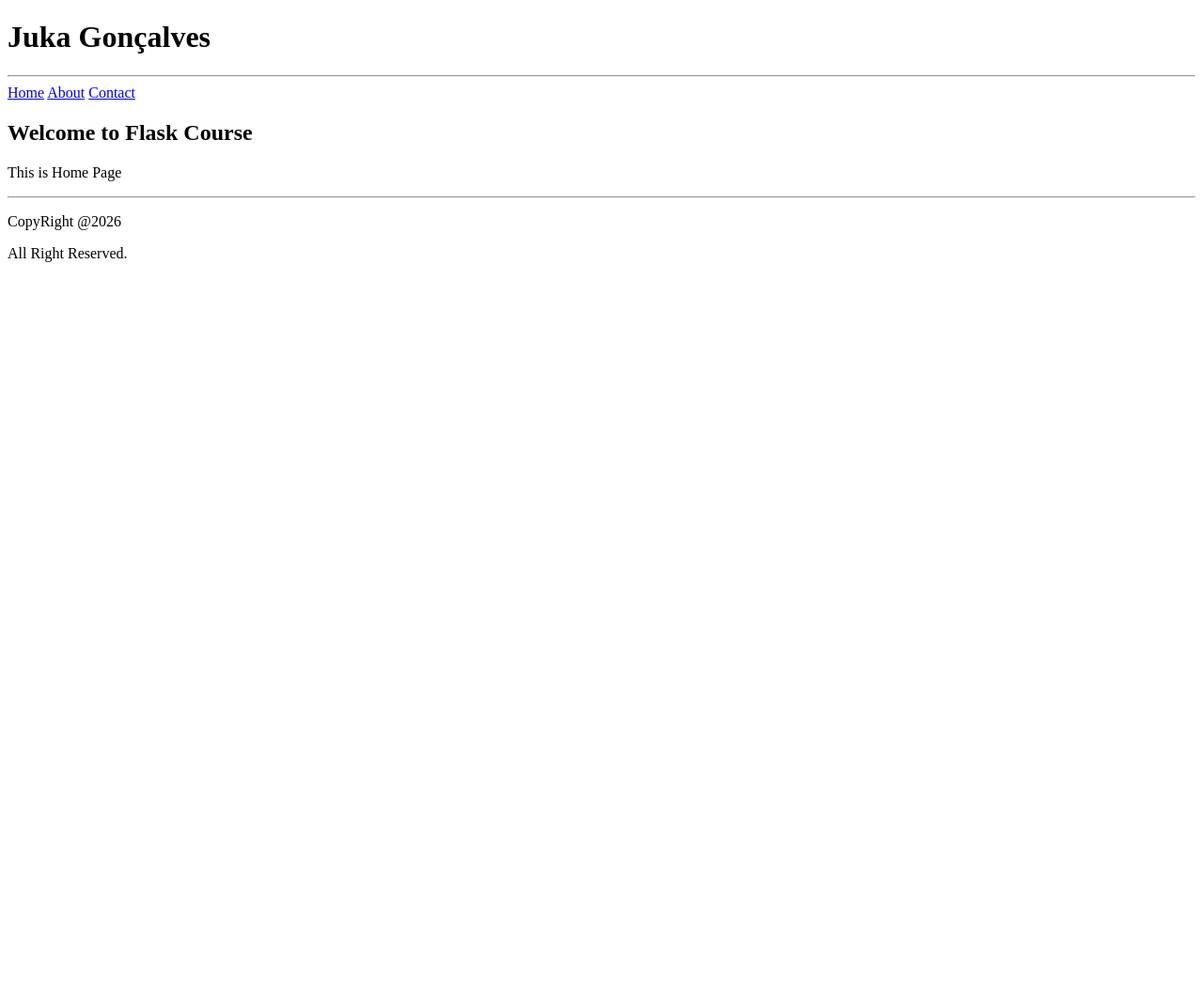
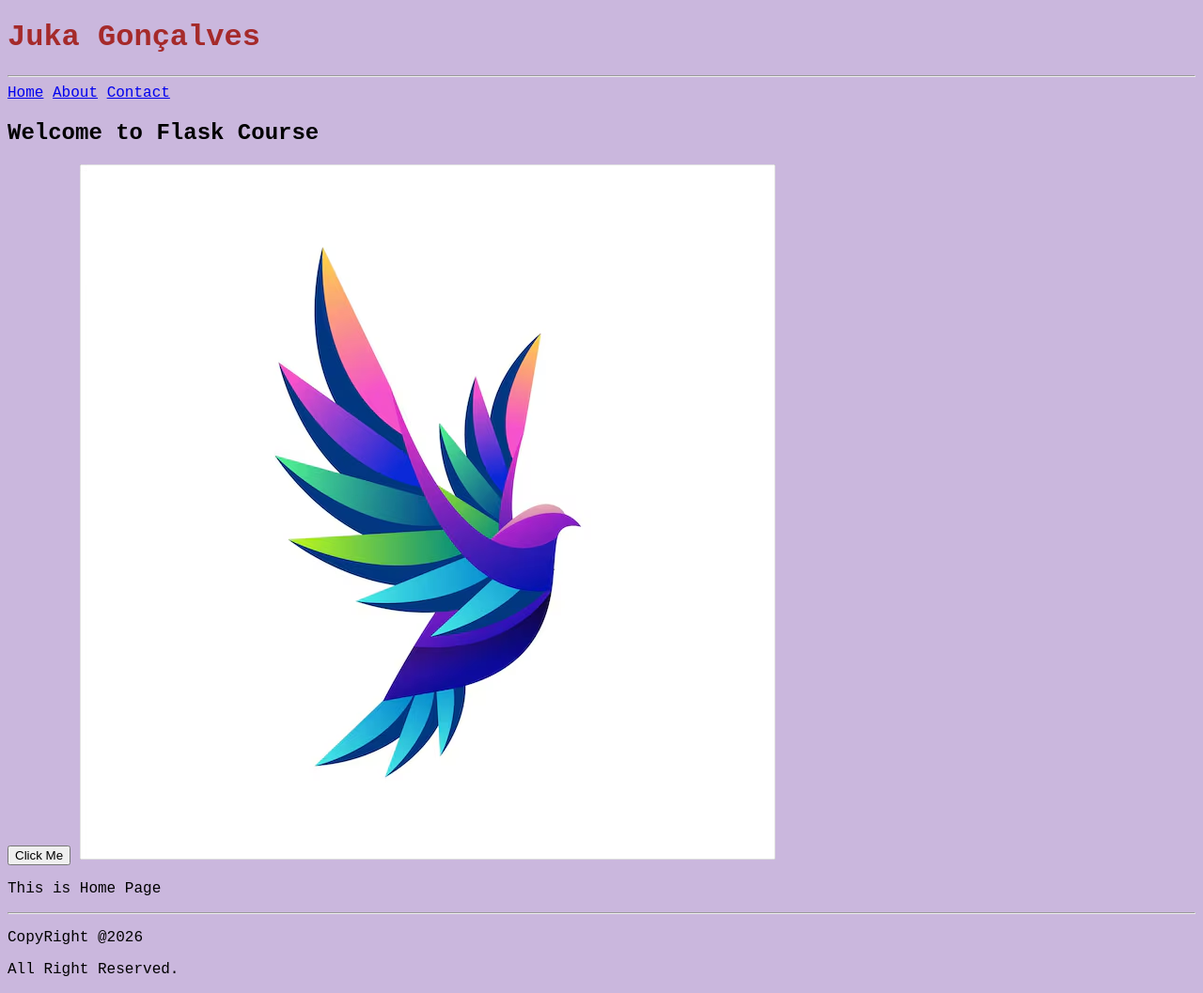
Before and after one commit to jukagoncalves/Flask-Tutorial, a Flask app: page / in a window 1280 px wide. Shown: the whole page at 94% size. Before the commit the page ends 279 px from the top, so only its background shows below. Run offline with Flask 3, Linux system fonts and the light colour scheme.

Commit message:
Update static-files

```diff
--- /dev/null
+++ b/static/css/style.css
@@ -0,0 +1,8 @@
+body{
+    font-family: 'Courier New', Courier, monospace;
+    background-color: rgb(202, 183, 221);
+}
+
+h1{
+    color: brown;
+}
--- /dev/null
+++ b/static/js/script.js
@@ -0,0 +1,3 @@
+function showMsg(){
+    alert("Hello from Flask")
+}
--- a/templates/base.html
+++ b/templates/base.html
@@ -2,6 +2,8 @@
 <html>
 <head>
     <title> Hello World Page</title>
+    {# <link rel="stylesheet" href="/static/css/style.css"> #}
+    <link rel="stylesheet" href="{{url_for('static',filename='css/style.css')}}">
 </head>
 <body>
     <header>
@@ -14,6 +16,7 @@
 
     {% endblock %}
     {% include "components/footer.html"%}
+    <script src="{{url_for('static',filename='js/script.js')}}"></script>
 
 </body>
 </html>
--- a/templates/index.html
+++ b/templates/index.html
@@ -1,5 +1,7 @@
 {% extends "base.html" %}
 {% block content %}
 <h2>Welcome to Flask Course</h2>
+<button onclick="showMsg()">Click Me</button>
+<img src="{{url_for('static',filename='images/logo.png')}}" alt="logo">
 <p> This is Home Page</p>
 {% endblock %}
```
Also changed, not shown: static/images/logo.png (added), 3 other files.
